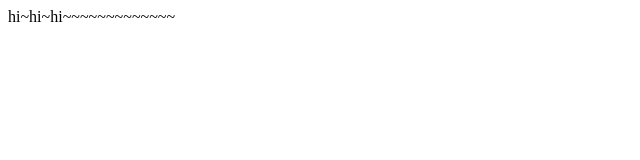
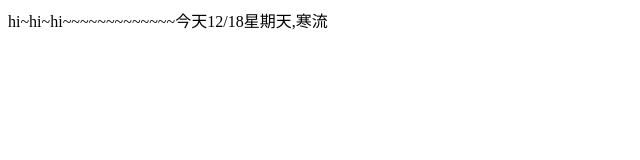
Before and after one commit to Erikakakaka/20221218, a plain HTML site: page index.html in a window 1280 px wide. Shown: the whole page, without its empty margins (0-640 px from the left). Drawn offline with Linux system fonts and the light colour scheme.

Commit message:
天氣很冷

```diff
--- a/index.html
+++ b/index.html
@@ -7,6 +7,6 @@
     <title>Document</title>
 </head>
 <body>
-    hi~hi~hi~~~~~~~~~~~~~
+    hi~hi~hi~~~~~~~~~~~~~今天12/18星期天,寒流
 </body>
 </html>
```
